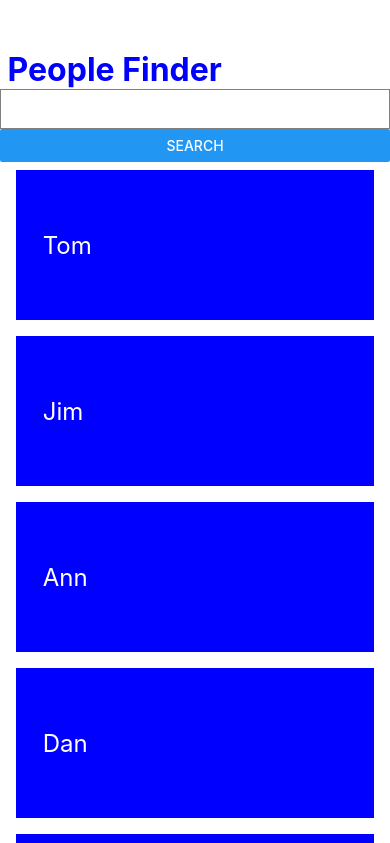
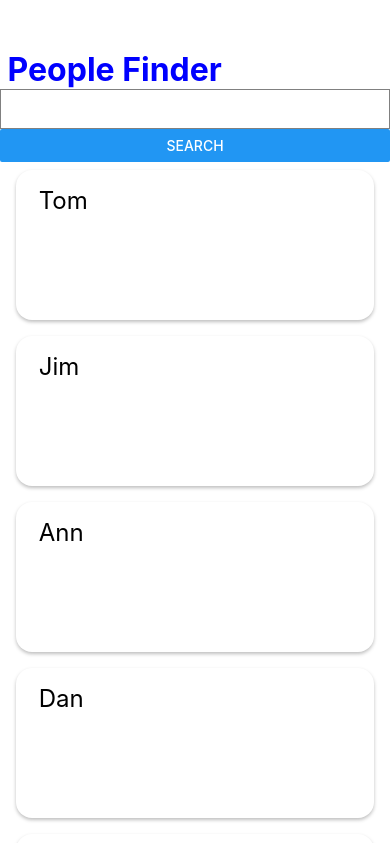
Before and after one commit to tuxrace/react-native-swapi-people, a React Native app: screen / in a window 390 px wide. Shown: the top 843 px of the page. Built offline with nearby package versions, Linux system fonts and the light colour scheme; what react-native would draw is missing.

Commit message:
Add shadow to list view

```diff
--- a/src/Main/Main.tsx
+++ b/src/Main/Main.tsx
@@ -11,15 +11,24 @@ const styles = StyleSheet.create({
     fontSize: 32,
   },
   item: {
-    backgroundColor: '#0000ff',
+    backgroundColor: '#ffffff',
     height: 150,
-    justifyContent: 'center',
+    justifyContent: 'flex-start',
     marginVertical: 8,
     marginHorizontal: 16,
-    padding: 20,
+    padding: 16,
+    shadowColor: '#000000',
+    shadowOffset: {
+      width: 0,
+      height: 2,
+    },
+    shadowOpacity: 0.25,
+    shadowRadius: 3.84,
+    elevation: 5,
+    borderRadius: 16,
   },
   itemText: {
-    color: 'white',
+    color: '#000000',
     fontSize: 24,
   },
 });
```
